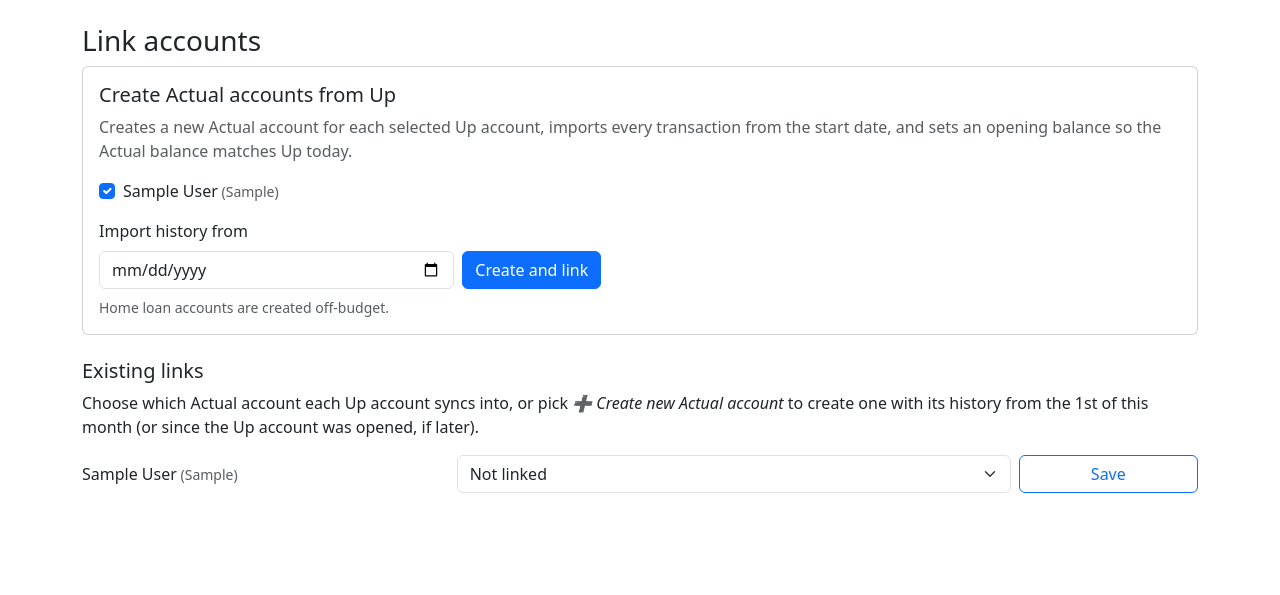
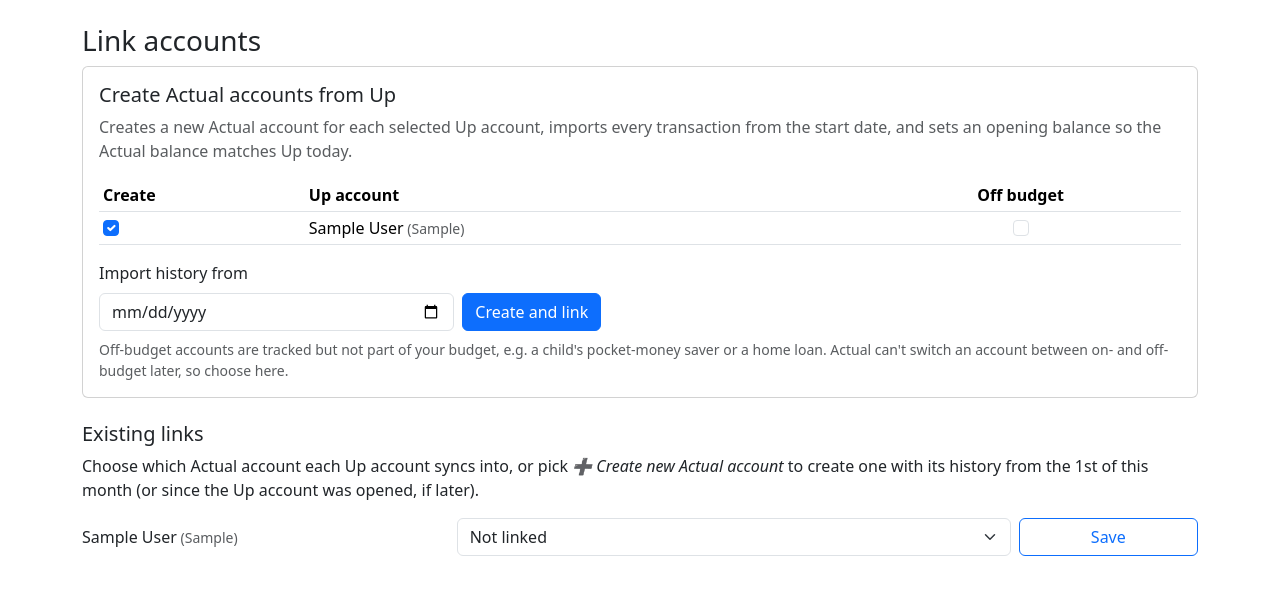
Before and after one commit to jalim/up_actual_sync, a Node project: template views/link.pug in a window 1280 px wide. Shown: the part 56-651 px from the top of the page. Run offline with Node 20 templates, Linux system fonts and the light colour scheme; the template is opened without the code that fills it: most values are stand-ins (such as "Sample title", 1, 10 or a date in 2020).

Commit message:
feat: choose off-budget when creating Actual accounts
Some Up accounts hold money that isn't ours to budget (e.g. a child's
pocket-money saver). Actual can't switch an account between on- and
off-budget after creation, so the choice is made at creation time:

- bulk create form: per-account 'Off budget' checkbox (home loans ticked
  by default)
- link page dropdown: new 'Create new off-budget account' option

createAccounts takes offBudgetIds; when omitted, only home loans are
off-budget as before. Transfers between on- and off-budget accounts are
still linked; Actual leaves the on-budget side uncategorised.

Co-Authored-By: Claude Opus 5.5 <noreply@anthropic.com>

```diff
--- a/views/link.pug
+++ b/views/link.pug
@@ -14,18 +14,31 @@ block content
           | Creates a new Actual account for each selected Up account, imports every transaction from the start date,
           | and sets an opening balance so the Actual balance matches Up today.
         form(method='POST' action='/accounts/create')
-          each up in unlinked
-            .form-check
-              input.form-check-input(type='checkbox' name='upAccountIds' value=up.id id='create-' + up.id checked)
-              label.form-check-label(for='create-' + up.id) #{up.displayName}
-                small.text-body-secondary  (#{up.accountType}#{up.ownershipType === 'JOINT' ? ', 2Up' : ''})
+          table.table.table-sm.align-middle.mb-2
+            thead
+              tr
+                th Create
+                th Up account
+                th.text-center Off budget
+            tbody
+              each up in unlinked
+                tr
+                  td
+                    input.form-check-input(type='checkbox' name='upAccountIds' value=up.id id='create-' + up.id checked)
+                  td
+                    label(for='create-' + up.id) #{up.displayName}
+                      small.text-body-secondary  (#{up.accountType}#{up.ownershipType === 'JOINT' ? ', 2Up' : ''})
+                  td.text-center
+                    input.form-check-input(type='checkbox' name='offBudgetIds' value=up.id aria-label='Off budget: ' + up.displayName checked=up.accountType === 'HOME_LOAN')
           .row.g-2.align-items-end.mt-2
             .col-sm-4
               label.form-label(for='startDate') Import history from
               input#startDate.form-control(type='date' name='startDate' required value=defaultStartDate)
             .col-sm-4
               button.btn.btn-primary(type='submit') Create and link
-          .form-text.mt-2 Home loan accounts are created off-budget.
+          .form-text.mt-2
+            | Off-budget accounts are tracked but not part of your budget, e.g. a child's pocket-money saver or a home loan.
+            | Actual can't switch an account between on- and off-budget later, so choose here.
 
   h2.h5 Existing links
   p Choose which Actual account each Up account syncs into, or pick #[em ➕ Create new Actual account] to create one with its history from the 1st of this month (or since the Up account was opened, if later).
@@ -39,6 +52,7 @@ block content
         select.form-select(name='accID' id='acc-' + up.id)
           option(value='') Not linked
           option(value=createNew) ➕ Create new Actual account
+          option(value=createNewOffBudget) ➕ Create new off-budget account
           each acc in actualAccounts
             option(value=acc.id selected=linkedAccounts[up.id] === acc.id)= acc.name
       .col-sm-2
```
Also changed, not shown: src/initialise.js (+8 -1 lines), src/server.js (+11 -5 lines), test/initialise.test.js (+22 -0 lines), test/server.test.js (+22 -0 lines), README.md.
